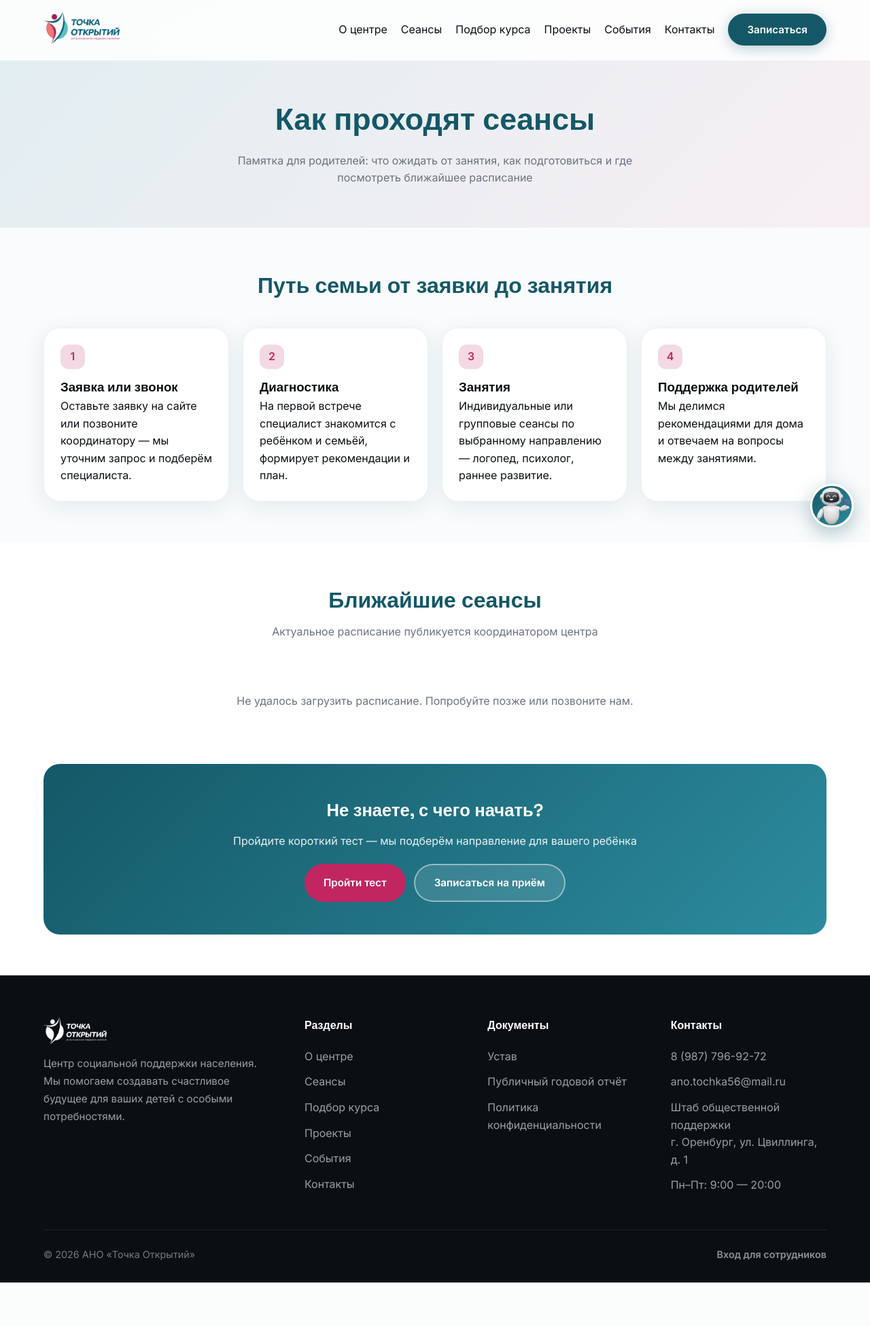
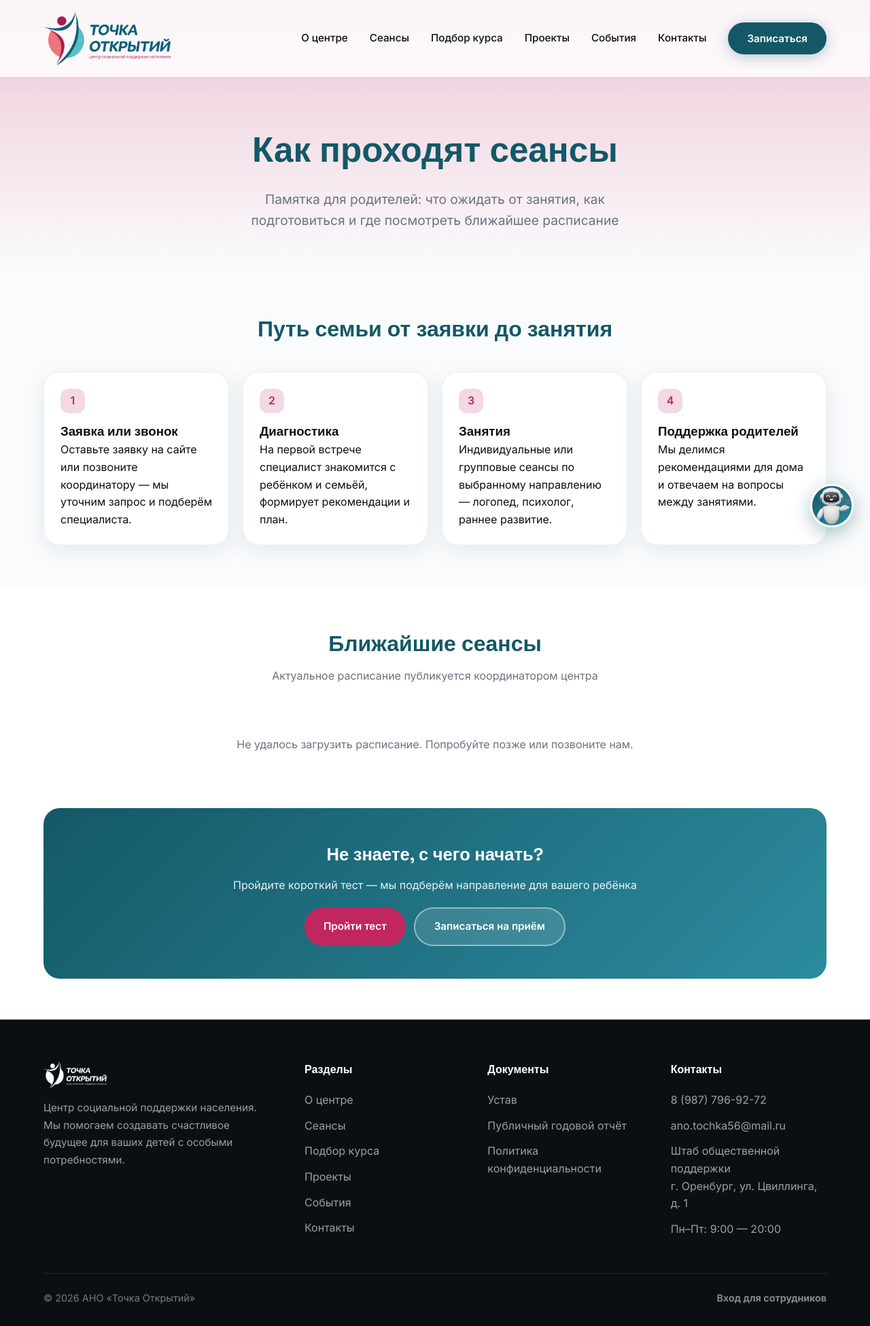
Before and after one commit to hnuviic/point, a PHP site: page /seansy.html in a window 1280 px wide. Shown: the whole page at 68% size. Before the commit the page ends 1887 px from the top, so only its background shows below. Run offline with PHP 8.4, Linux system fonts and the light colour scheme.

Commit message:
Unify header and page header styles on seansy and podbor pages
Co-authored-by: Cursor <cursoragent@cursor.com>

```diff
--- a/seansy.css
+++ b/seansy.css
@@ -23,10 +23,28 @@ header {
   padding: 16px 0; background: var(--glass-bg); backdrop-filter: blur(20px);
   border-bottom: 1px solid rgba(255,255,255,0.5);
 }
-nav { display: flex; align-items: center; justify-content: space-between; gap: 16px; }
-.logo-img { height: 48px; }
-.nav-links { display: flex; align-items: center; gap: 20px; flex-wrap: wrap; }
-.nav-links a:hover { color: var(--primary-light); }
+nav { display: flex; align-items: center; justify-content: space-between; }
+.logo { display: flex; align-items: center; gap: 10px; flex-shrink: 0; }
+.logo-img { height: 80px; width: auto; max-width: 200px; object-fit: contain; display: block; }
+.nav-links { display: flex; align-items: center; gap: 32px; }
+.nav-links a {
+  color: var(--dark);
+  font-weight: 500;
+  font-size: 0.95rem;
+  position: relative;
+  transition: 0.3s;
+}
+.nav-links a::after {
+  content: '';
+  position: absolute;
+  bottom: -4px;
+  left: 0;
+  width: 0;
+  height: 2px;
+  background: var(--accent);
+  transition: 0.3s;
+}
+.nav-links a:hover::after { width: 100%; }
 .btn {
   border-radius: 50px;
   padding: 14px 28px;
@@ -70,12 +88,12 @@ nav { display: flex; align-items: center; justify-content: space-between; gap: 1
 .btn-outline-light:hover { background: rgba(255,255,255,0.22); }
 
 .page-header {
-  padding: 140px 0 60px;
-  background: linear-gradient(135deg, rgba(44,139,158,0.12), rgba(242,217,228,0.35));
+  padding: 180px 0 60px;
+  background: linear-gradient(180deg, #e8b8cc 0%, var(--accent-light) 35%, var(--light) 100%);
   text-align: center;
 }
-.page-header h1 { font-size: clamp(2rem, 4vw, 2.8rem); margin-bottom: 12px; color: var(--primary); }
-.page-header p { color: var(--gray); max-width: 640px; margin: 0 auto; }
+.page-header h1 { font-size: clamp(2rem, 4vw, 3.5rem); margin-bottom: 16px; color: var(--primary); }
+.page-header p { font-size: 1.2rem; color: var(--gray); max-width: 640px; margin: 0 auto; }
 
 .section { padding: 60px 0; }
 .section-title { text-align: center; margin-bottom: 36px; }
@@ -150,5 +168,6 @@ footer {
 
 @media (max-width: 768px) {
   .nav-links { display: none; }
+  .logo-img { height: 40px; max-width: 150px; }
   .page-header { padding-top: 110px; }
 }
```
